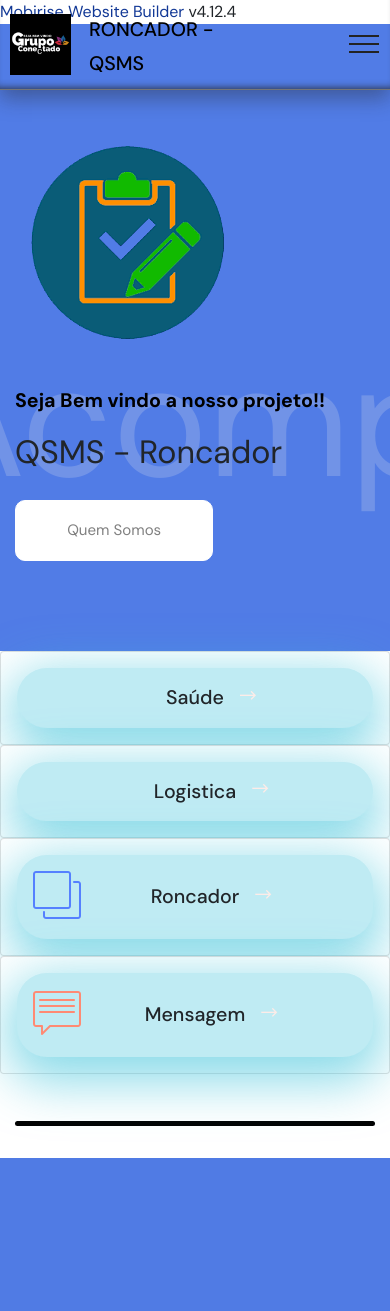
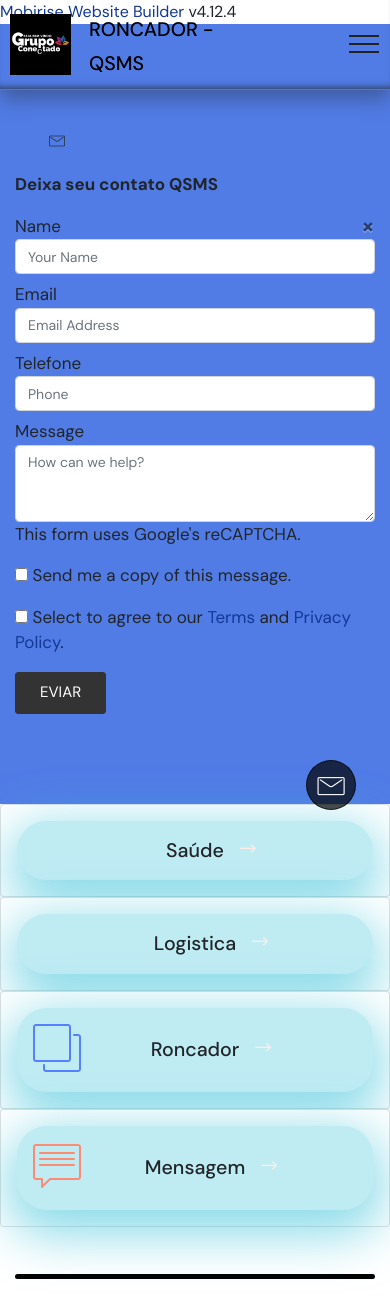
Before and after one commit to conectado-10/QSMS, a PHP site: page / in a window 390 px wide; the page is wider, and only the part inside the window is pictured. Before the commit the page ends 1158 px from the top of that part, so only its background shows below. Run offline with PHP 8.4, Linux system fonts and the light colour scheme; some web fonts are replaced.

Commit message:
create github pages

```diff
--- a/assets/mobirise/css/mbr-additional.css
+++ b/assets/mobirise/css/mbr-additional.css
@@ -1403,8 +1403,235 @@ section.lazy-placeholder:after {
   border-radius: 0.5em;
   height: 5px;
 }
-.cid-jbZ5gW09HT .hidden {
+.cid-147bmQiXuT {
+  background-color: #ffffff;
+}
+.cid-147bmQiXuT .container {
+  padding-top: 25px;
+  padding-bottom: 25px;
+  text-align: right;
+}
+.cid-147bmQiXuT .container-nopadding {
+  padding: 0px;
+}
+.cid-147bmQiXuT .contactBtn {
+  position: absolute;
+  right: 30px;
+  bottom: 30px;
+  z-index: 5000;
+}
+.cid-147bmQiXuT .contactBtnFixed {
+  position: fixed;
+}
+.cid-147bmQiXuT .btn-circle {
+  background-color: rgba(0, 0, 0, 0.7);
+  width: 50px;
+  height: 50px;
+  line-height: 50px;
+  text-align: center;
+  padding: 0;
+  -webkit-border-radius: 30px !important;
+  -moz-border-radius: 30px !important;
+  border-radius: 30px !important;
+  margin: .25rem !important;
+  border-style: solid;
+  border-color: rgba(0, 0, 0, 0.7);
+  border-width: 1px;
+}
+.cid-147bmQiXuT .btnIconcol {
+  color: #ffffff;
+}
+.cid-147bmQiXuT .btn-circle:hover {
+  background-color: #000000;
+}
+.cid-147bmQiXuT .btn-iconsize {
+  line-height: revert !important;
+  margin-left: 0 !important;
+  margin-right: 0 !important;
+  padding-left: 10px !important;
+  padding-right: 10px !important;
+  font-size: 1.7rem !important;
+}
+@media (max-width: 767px) {
+  .cid-147bmQiXuT .btn-iconsize .btn {
+    font-size: 1.7rem !important;
+  }
+  .cid-147bmQiXuT .btn-iconsize .btn .mbr-iconfont {
+    font-size: 1.7rem !important;
+  }
+}
+.cid-147bmQiXuT .contactwindow {
+  display: inline-block;
+  text-align: left;
+  width: 400px;
+  background-color: #c9e1e7;
+  border-color: black !important;
+  border-width: 0 !important;
+  border-style: solid !important;
+  border-radius: 5px !important;
+  box-shadow: 0 12px 20px 0 rgba(0, 0, 0, 0.4) !important;
+  z-index: 5000;
+}
+.cid-147bmQiXuT .windowFixed {
   display: none;
+  position: fixed;
+  right: 100px;
+  bottom: 30px;
+  overflow: auto;
+}
+.cid-147bmQiXuT .windowBar {
+  width: 100%;
+  background-color: #000000;
+  color: #fff;
+  padding: 5px;
+  border-top-left-radius: 5px !important;
+  border-top-right-radius: 5px !important;
+  border-bottom-left-radius: 0px !important;
+  border-bottom-right-radius: 0px !important;
+}
+.cid-147bmQiXuT .close {
+  color: #ffffff;
+  text-shadow: none;
+  opacity: 1;
+  padding-right: 3px;
+  outline: none !important;
+}
+@media (max-width: 550px) {
+  .cid-147bmQiXuT .windowFixed {
+    right: 0;
+    bottom: 0;
+    width: 100%;
+    height: 100%;
+  }
+  .cid-147bmQiXuT .windowBar,
+  .cid-147bmQiXuT .contentwindow,
+  .cid-147bmQiXuT .contactwindow {
+    border-radius: 0;
+  }
+}
+.cid-147bmQiXuT .windowContent {
+  width: 100%;
+  padding: 10px;
+}
+.cid-147bmQiXuT .windowBarText {
+  display: inline;
+  color: #ffffff;
+  text-align: left;
+}
+.cid-147bmQiXuT .btn-form {
+  display: revert !important;
+}
+.cid-147bmQiXuT .recaptcha-div {
+  margin-bottom: 0;
+  padding-bottom: 5px;
+}
+.cid-147bmQiXuT .recaptcha-div p {
+  padding-top: 0;
+  padding-bottom: 0;
+  margin-bottom: 0;
+  margin-left: 0;
+  margin-right: 0;
+  font-size: 0.9rem !important;
+  font-weight: 400 !important;
+}
+.cid-147bmQiXuT .gdpr-div {
+  margin-bottom: 0;
+  padding-bottom: 5px;
+}
+.cid-147bmQiXuT .gdpr-div p {
+  padding-top: 0;
+  padding-bottom: 0;
+  margin-bottom: 0px;
+  margin-left: 0px;
+  margin-right: 0px;
+  font-size: 0.9rem !important;
+  font-weight: 400 !important;
+}
+.cid-147bmQiXuT .alert-div {
+  margin-top: 0;
+  margin-bottom: 0;
+  padding-top: 0;
+  padding-bottom: 0;
+}
+.cid-147bmQiXuT .send-copy-div {
+  margin-bottom: 0;
+  padding-bottom: 5px;
+}
+.cid-147bmQiXuT .send-copy-div p {
+  padding-top: 0;
+  padding-bottom: 0;
+  margin-bottom: 0;
+  margin-left: 0px;
+  margin-right: 0px;
+  font-size: 0.9rem !important;
+  font-weight: 400 !important;
+}
+.cid-147bmQiXuT .alert-success {
+  background-color: #94a16f;
+  padding-top: 0.3rem !important;
+  padding-bottom: 0.3rem !important;
+}
+.cid-147bmQiXuT .alert-danger {
+  background-color: #fd000b;
+  padding-top: 0.3rem !important;
+  padding-bottom: 0.3rem !important;
+}
+.cid-147bmQiXuT .mbr-alert-success {
+  text-align: center;
+}
+.cid-147bmQiXuT .mbr-alert-danger {
+  text-align: center;
+}
+.cid-147bmQiXuT .message-div {
+  margin-bottom: 5px;
+}
+.cid-147bmQiXuT .form-control {
+  padding-top: 15px !important;
+  padding-left: 10px !important;
+  padding-right: 10px !important;
+}
+.cid-147bmQiXuT .form-control {
+  border: 1px solid #232323 !important;
+}
+.cid-147bmQiXuT .showAlerts {
+  display: block !important;
+}
+.cid-147bmQiXuT .sendBtnCornerRadius {
+  border-radius: 5px;
+}
+.cid-147bmQiXuT .hidden {
+  display: none;
+}
+.cid-147bmQiXuT .mbr-section-terms {
+  color: #232323;
+  text-align: left;
+}
+.cid-147bmQiXuT .mbr-section-autorespond {
+  color: #232323;
+  text-align: left;
+}
+.cid-147bmQiXuT .mbr-section-gdpr {
+  color: #232323;
+  text-align: left;
+}
+.cid-147bmQiXuT .mbr-section-alertsuccess {
+  text-align: left;
+}
+.cid-147bmQiXuT .mbr-section-alertsuccess span {
+  vertical-align: middle;
+}
+.cid-147bmQiXuT .mbr-section-alerterror {
+  text-align: left;
+}
+.cid-147bmQiXuT .mbr-section-alerterror span {
+  vertical-align: middle;
+}
+.cid-147bmQiXuT .mbr-section-labels {
+  color: #232323;
+}
+.cid-147bmQiXuT .sub-btn-config {
+  margin-top: 10px !important;
+  margin-bottom: 10px !important;
 }
 .cid-rZCwrfhTYh {
   padding-top: 15px;
--- a/index.html
+++ b/index.html
@@ -78,31 +78,87 @@
 
 </section>
 
-<section class="header7 cid-w1Nv3l4Yj9" id="design-block-w1Nv3l4Yj9">
+<section class="witsec-mailform mbr-section mbr-section--no-padding cid-w1Nv3l4Yj9" once="mobigaryfloatform1" id="design-block-w1Nv3l4Yj9" data-rv-view="769">
 
 
 
 
 
-    <div class="animated-text-background display-7" style="color: rgb(239, 239, 239); opacity: 0.2; font-size: 10rem;">
-        <span class="animated-element" data-word="Acompanhamento QSMS" data-speed="60">
-        </span>
+
+<div>
+    <a href="#" onclick="$('.contactwindow').fadeToggle(); return false;" class="contactBtn contactBtnFixed">
+      <span class="btn btn-circle btn-circle-lg btnIconcol">
+        <span class="btn-iconsize mbr-iconfont mbri-letter" media-simple="true"></span></span></a>
+</div>
+
+
+
+<div class="container container-nopadding">
+
+  <div class="contactwindow windowFixed">
+    <div class="windowBar">
+      <p class="windowBarText mbr-fonts-style mbr-light display-7"><strong>Deixa seu contato QSMS</strong></p>
+      <button type="button" class="close" onclick="$('.contactwindow').fadeToggle(); return false;">
+        <span aria-hidden="true">×</span>
+      </button>
     </div>
-    <div class="container">
-        <div class="row align-items-center">
-            <div class="col-md-6 align-left img-block">
-                <div class="mbr-figure">
-                    <img src="assets/images/images-removebg-preview.png" alt="Mobirise" title="">
-                </div>
-            </div>
-            <div class="mbr-white col-md-6">
-                <h4 class="mbr-section-subtitle mbr-fonts-style align-left pb-2 display-5"><strong>Seja Bem vindo a nosso projeto!!</strong></h4>
-                <h1 class="mbr-section-title mbr-white mbr-bold mbr-fonts-style align-left display-1">QSMS - Roncador</h1>
+    <div class="windowContent">
 
-                <div class="mbr-section-btn pt-3"><a class="btn btn-lg btn-white display-4" type="submit">Quem Somos</a></div>
-            </div>
+      <form class="mbr-form" onsubmit="witsecSendMail(this)">
+
+        <input type="hidden" name="subject" value="Floating contact form message.">
+
+
+        <div class="pb-2">
+            <p class="mbr-section-labels mbr-fonts-style mb-0 display-7">Name</p>
+            <input type="text" name="name" required="required" class="form-control mbr-light display-7" placeholder="Your Name">
         </div>
+
+        <div class="pb-2">
+            <p class="mbr-section-labels mbr-fonts-style mb-0 display-7">Email
+            </p>
+            <input type="email" name="email" required="required" class="form-control mbr-light display-7" placeholder="Email Address">
+        </div>
+
+        <div class="pb-2">
+            <p class="mbr-section-labels mbr-fonts-style mb-0 display-7">Telefone</p>
+            <input type="tel" name="phone" class="form-control mbr-light display-7" placeholder="Phone">
+        </div>
+
+        <div class="message-div">
+            <p class="mbr-section-labels mbr-fonts-style mb-0 display-7">Message
+            </p>
+            <textarea name="message" required="required" class="form-control mbr-light display-7" rows="3" placeholder="How can we help?"></textarea>
+        </div>
+
+        <div class="alert-div">
+          <div hidden="hidden" class="mbr-section-alertsuccess mbr-fonts-style alert alert-success col-12 mbr-light mb-0 p-3 display-7"><span class="mbri-success mbr-iconfont"></span>&nbsp;Obrigado .</div>
+          <div hidden="hidden" class="mbr-section-alerterror mbr-fonts-style alert alert-danger col-12 mbr-light mb-0 p-3 display-7"><span class="mbri-error mbr-iconfont"></span> ALGO DEU ERRADO</div>
+        </div>
+
+        <div class="recaptcha-div">
+                  <p class="mbr-section-terms mbr-text mbr-fonts-style display-7">
+                  This form uses Google's reCAPTCHA.</p>
+        </div>
+
+        <div class="send-copy-div">
+          <p class="mbr-section-autorespond mbr-text mbr-fonts-style display-7">
+          <input type="checkbox" name="autorespond" value="1">
+          Send me a copy of this message.</p>
+        </div>
+
+        <div class="gdpr-div">
+          <p class="mbr-section-gdpr mbr-text mbr-fonts-style display-7">
+          <input type="checkbox" name="GDPR" value="1" required="">&nbsp;Select to agree to our <a href="terms.html" target="_blank">Terms</a>&nbsp;and <a href="policy.html" target="_blank">Privacy Policy</a>.</p>
+        </div>
+
+        <div class="sub-btn-config input-group-btn"><a type="submit" class="sendBtnCornerRadius btn btn-sm btn-form {{alignSubmit}} btn-black display-4">EVIAR</a></div>
+
+      </form>
+
     </div>
+  </div>
+</div>
 
 </section>
 
@@ -192,31 +248,88 @@
   </div>
 </section>
 
-<section class="mbr-section cid-jbZ5gW09HT" id="design-block-jbZ5gW09HT">
+<section class="witsec-mailform mbr-section mbr-section--no-padding cid-147bmQiXuT" once="mobigaryfloatform1" id="design-block-147bmQiXuT" data-rv-view="777">
 
 
 
-<script>
-var isNS = (navigator.appName == "Netscape") ? 1 : 0;
-if(navigator.appName == "Netscape") document.captureEvents(Event.MOUSEDOWN||Event.MOUSEUP);
-function mischandler(){
-return false;
-}
-function mousehandler(e){
-var myevent = (isNS) ? e : event;
-var eventbutton = (isNS) ? myevent.which : myevent.button;
-if((eventbutton==2)||(eventbutton==3)) return false;
-}
-document.oncontextmenu = mischandler;
-document.onmousedown = mousehandler;
-document.onmouseup = mousehandler;
-</script>
 
-<div style="padding:1rem; background-color:#c1c1c1;" class="hidden">
-   <div class="align-center">
-              <br>Disable mouse right-click - This line is not published, it's only for ease of access to the blue gear<br>
 
-    </div></div>
+
+<div>
+    <a href="#" onclick="$('.contactwindow').fadeToggle(); return false;" class="contactBtn contactBtnFixed">
+      <span class="btn btn-circle btn-circle-lg btnIconcol">
+        <span class="btn-iconsize mbr-iconfont mbri-letter" media-simple="true"></span></span></a>
+</div>
+
+
+
+<div class="container container-nopadding">
+
+  <div class="contactwindow windowFixed">
+    <div class="windowBar">
+      <p class="windowBarText mbr-fonts-style mbr-light display-7"><strong>Deixa seu contato QSMS</strong></p>
+      <button type="button" class="close" onclick="$('.contactwindow').fadeToggle(); return false;">
+        <span aria-hidden="true">×</span>
+      </button>
+    </div>
+    <div class="windowContent">
+
+      <form class="mbr-form" onsubmit="witsecSendMail(this)">
+
+        <input type="hidden" name="subject" value="Floating contact form message.">
+
+
+        <div class="pb-2">
+            <p class="mbr-section-labels mbr-fonts-style mb-0 display-7">Name</p>
+            <input type="text" name="name" required="required" class="form-control mbr-light display-7" placeholder="Your Name">
+        </div>
+
+        <div class="pb-2">
+            <p class="mbr-section-labels mbr-fonts-style mb-0 display-7">Email
+            </p>
+            <input type="email" name="email" required="required" class="form-control mbr-light display-7" placeholder="Email Address">
+        </div>
+
+        <div class="pb-2">
+            <p class="mbr-section-labels mbr-fonts-style mb-0 display-7">Telefone</p>
+            <input type="tel" name="phone" class="form-control mbr-light display-7" placeholder="Phone">
+        </div>
+
+        <div class="message-div">
+            <p class="mbr-section-labels mbr-fonts-style mb-0 display-7">Message
+            </p>
+            <textarea name="message" required="required" class="form-control mbr-light display-7" rows="3" placeholder="How can we help?"></textarea>
+        </div>
+
+        <div class="alert-div">
+          <div hidden="hidden" class="mbr-section-alertsuccess mbr-fonts-style alert alert-success col-12 mbr-light mb-0 p-3 display-7"><span class="mbri-success mbr-iconfont"></span>&nbsp;Obrigado .</div>
+          <div hidden="hidden" class="mbr-section-alerterror mbr-fonts-style alert alert-danger col-12 mbr-light mb-0 p-3 display-7"><span class="mbri-error mbr-iconfont"></span> ALGO DEU ERRADO</div>
+        </div>
+
+        <div class="recaptcha-div">
+                  <p class="mbr-section-terms mbr-text mbr-fonts-style display-7">
+                  This form uses Google's reCAPTCHA.</p>
+        </div>
+
+        <div class="send-copy-div">
+          <p class="mbr-section-autorespond mbr-text mbr-fonts-style display-7">
+          <input type="checkbox" name="autorespond" value="1">
+          Send me a copy of this message.</p>
+        </div>
+
+        <div class="gdpr-div">
+          <p class="mbr-section-gdpr mbr-text mbr-fonts-style display-7">
+          <input type="checkbox" name="GDPR" value="1" required="">&nbsp;Select to agree to our <a href="terms.html" target="_blank">Terms</a>&nbsp;and <a href="policy.html" target="_blank">Privacy Policy</a>.</p>
+        </div>
+
+        <div class="sub-btn-config input-group-btn"><a type="submit" class="sendBtnCornerRadius btn btn-sm btn-form {{alignSubmit}} btn-black display-4">EVIAR</a></div>
+
+      </form>
+
+    </div>
+  </div>
+</div>
+
 </section>
 
 
```
Also changed, not shown: page1.html (+52 -52 lines), page2.html (+57 -57 lines), page3.html (+52 -52 lines), 1 other file.
